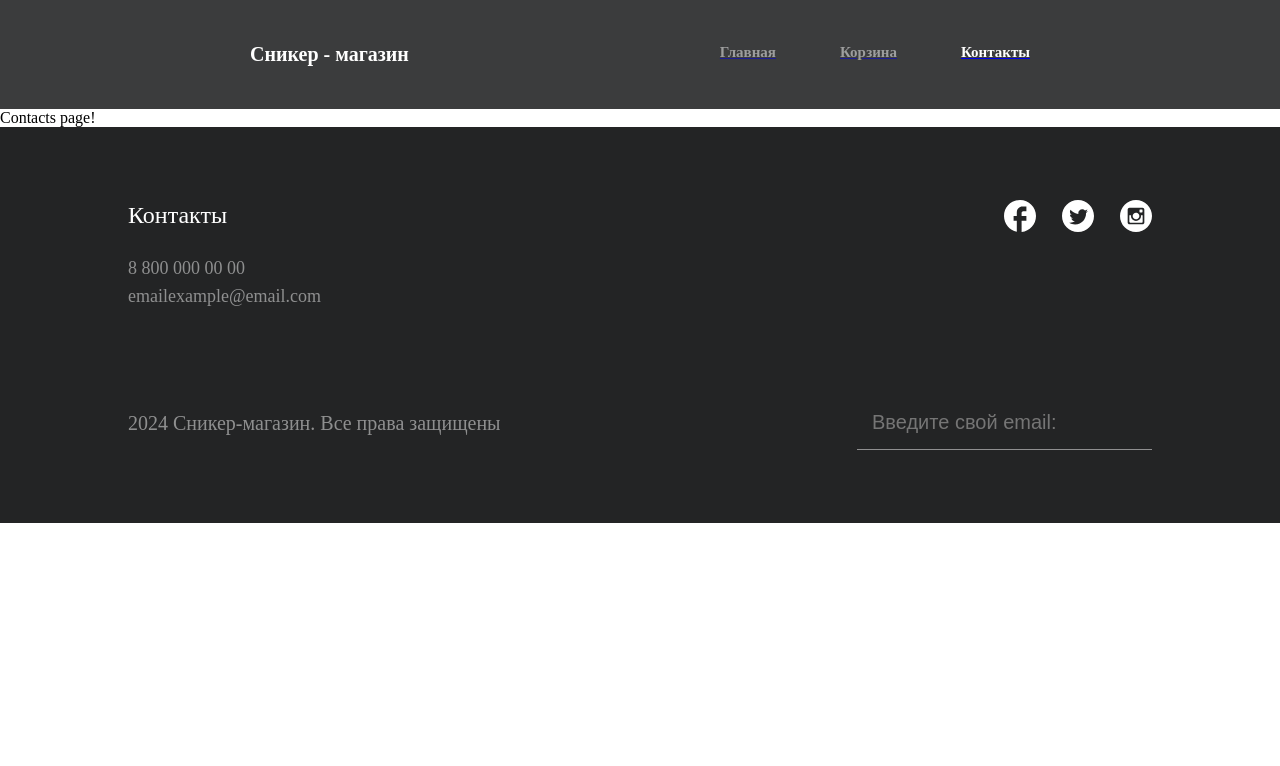
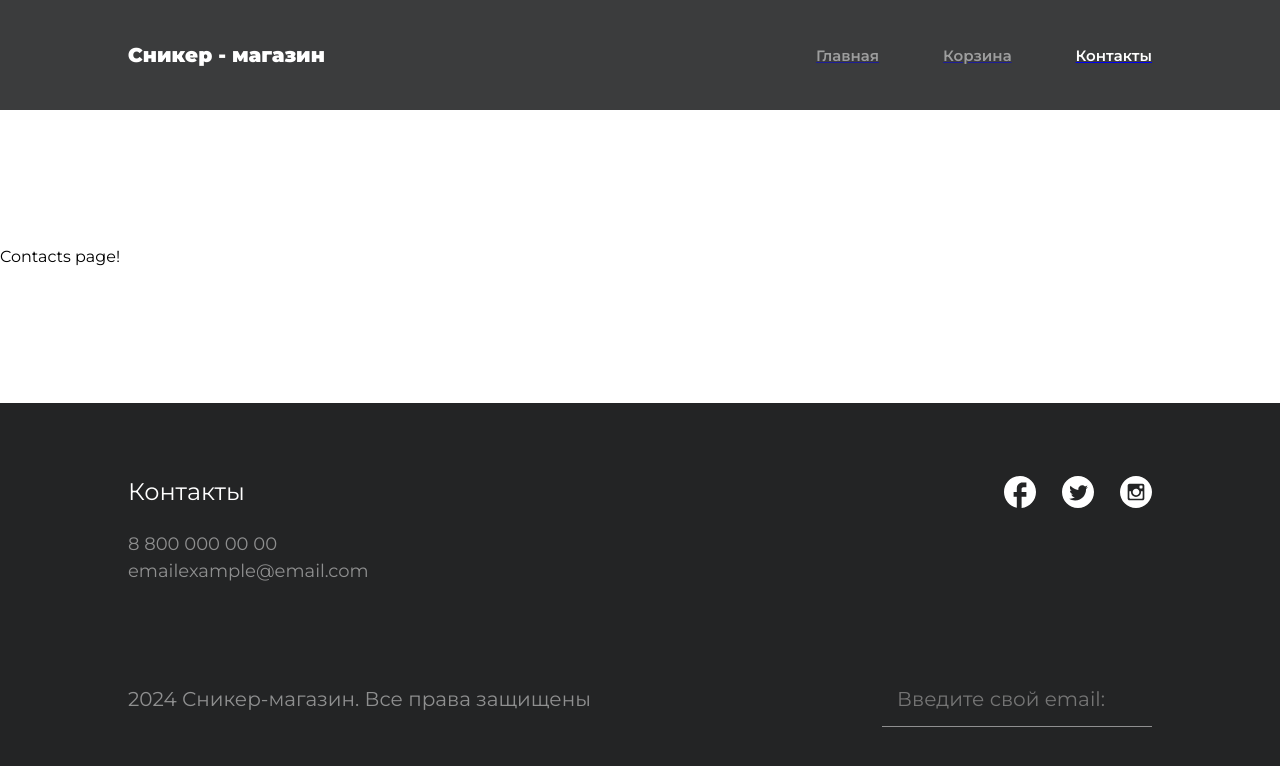
Before and after one commit to NikaOst/Snickers, a React (Vite) app: page /contacts in a window 1280 px wide. Shown: the top 766 px of the page. Built offline with nearby package versions, Linux system fonts and the light colour scheme.

Commit message:
Add: card page Fix: header style

```diff
--- a/index.html
+++ b/index.html
@@ -4,6 +4,11 @@
     <meta charset="UTF-8" />
     <link rel="icon" type="image/svg+xml" href="/favicon.svg" />
     <meta name="viewport" content="width=device-width, initial-scale=1.0" />
+    <link rel="preconnect" href="https://fonts.googleapis.com" />
+    <link rel="preconnect" href="https://fonts.gstatic.com" crossorigin />
+    <link
+      href="https://fonts.googleapis.com/css2?family=Bebas+Neue&family=Caveat:wght@400..700&family=Inter:ital,opsz,wght@0,14..32,100..900;1,14..32,100..900&family=Montserrat:ital,wght@0,100..900;1,100..900&family=Open+Sans:ital,wght@0,300..800;1,300..800&family=Raleway:ital,wght@0,100..900;1,100..900&family=Roboto:ital,wght@0,100..900;1,100..900&family=Rubik:ital,wght@0,300..900;1,300..900&display=swap"
+      rel="stylesheet" />
     <title>snickers</title>
   </head>
   <body>
--- a/src/App.css
+++ b/src/App.css
@@ -2,8 +2,16 @@
   margin: 0;
   padding: 0;
   box-sizing: border-box;
+  font-family: 'Montserrat', sans-serif;
 }
 
 body {
-  height: 100vh;
+  height: 100%;
 }
+
+.mainContainer {
+  min-height: 100vh;
+  display: flex;
+  flex-direction: column;
+  justify-content: space-between;
+}
--- a/src/App.jsx
+++ b/src/App.jsx
@@ -9,6 +9,7 @@ import Footer from './components/footer';
 function App() {
   return (
     <BrowserRouter>
+      <div className="mainContainer">
         <Header />
         <Routes>
           <Route path="/" element={<MainPage />} />
@@ -16,6 +17,7 @@ function App() {
           <Route path="/contacts" element={<ContactsPage />} />
         </Routes>
         <Footer />
+      </div>
     </BrowserRouter>
   );
 }
--- a/src/components/header/index.jsx
+++ b/src/components/header/index.jsx
@@ -4,17 +4,25 @@ import { NavLink } from 'react-router-dom';
 function Header() {
   return (
     <div className={styles.mainContainer}>
+      <div className={styles.navContent}>
         <span className={styles.marketName}>Сникер - магазин</span>
         <div className={styles.links}>
-        <NavLink to={'/'} className={({ isActive }) => isActive ? styles.activeLink : styles.inactiveLink}>
+          <NavLink
+            to={'/'}
+            className={({ isActive }) => (isActive ? styles.activeLink : styles.inactiveLink)}>
             <span>Главная</span>
           </NavLink>
-        <NavLink to={'/card'} className={({ isActive }) => isActive ? styles.activeLink : styles.inactiveLink}>
+          <NavLink
+            to={'/card'}
+            className={({ isActive }) => (isActive ? styles.activeLink : styles.inactiveLink)}>
             <span>Корзина</span>{' '}
           </NavLink>
-        <NavLink to={'/contacts'} className={({ isActive }) => isActive ? styles.activeLink : styles.inactiveLink}>
+          <NavLink
+            to={'/contacts'}
+            className={({ isActive }) => (isActive ? styles.activeLink : styles.inactiveLink)}>
             <span>Контакты</span>
           </NavLink>
+        </div>
       </div>
     </div>
   );
--- a/src/components/header/styles.module.css
+++ b/src/components/header/styles.module.css
@@ -1,9 +1,15 @@
 .mainContainer {
-  padding: 43px 250px;
+  padding: 43px 0;
   background-color: #3b3c3d;
   color: #ffffff;
+}
+
+.navContent {
+  margin: 0 auto;
+  width: 80%;
   display: flex;
   justify-content: space-between;
+  align-items: center;
 }
 
 .links {
--- a/src/pages/CardPage.jsx
+++ b/src/pages/CardPage.jsx
@@ -1,9 +1,73 @@
 import React from 'react';
+import Divider from '@mui/material/Divider';
+import deleteIcon from '../assets/icons/deleteProduct.svg';
+import lineDivide from '../assets/icons/line_vertical.svg';
 
 function CardPage() {
   return (
-    <div>
-      <p>Card page!</p>
+    <div style={{ width: '80%', margin: '50px auto' }}>
+      <div>
+        <h2 style={{ fontSize: '36px', fontWeight: '700', marginBottom: '37px' }}>Корзина</h2>
+        <Divider sx={{ marginBottom: '45px' }} variant="fullWidth" />
+      </div>
+      <div style={{ display: 'flex', justifyContent: 'space-between', marginBottom: '172px' }}>
+        <div>
+          <div
+            style={{
+              display: 'flex',
+              justifyContent: 'center',
+              alignItems: 'center',
+              padding: '22px 23px',
+              backgroundColor: '#FAFAFA',
+            }}>
+            <img style={{ marginRight: '36px' }} src="" alt="ProdImg" />
+            <img style={{ marginRight: '36px' }} src={lineDivide} alt="lineDivide" />
+
+            <span style={{ width: '100%', maxWidth: '288px' }}>
+              Мужские Кроссовки Nike Air Zoom Pegasus{' '}
+            </span>
+
+            <div style={{ display: 'flex', flexDirection: 'column', marginRight: '160px' }}>
+              <span>Цена:</span>
+              <span>330 €</span>
+            </div>
+
+            <div
+              style={{
+                width: '66px',
+                height: '66px',
+                backgroundColor: '#F3F3F3',
+                borderRadius: '100%',
+                display: 'flex',
+                justifyContent: 'center',
+                alignItems: 'center',
+              }}>
+              <img style={{ cursor: 'pointer' }} src={deleteIcon} alt="deleteProdSvg" />
+            </div>
+          </div>
+        </div>
+        <div
+          style={{
+            display: 'flex',
+            flexDirection: 'column',
+            padding: '26px 28px',
+            backgroundColor: '#FAFAFA',
+          }}>
+          <h1 style={{ margin: '0 auto 42px' }}>Итого</h1>
+
+          <div
+            style={{ display: 'flex', flexDirection: 'column', gap: '41px', marginBottom: '64px' }}>
+            <span>Мужские Кроссовки Nike Air Zoom Pegasus </span>
+            <span>Мужские Кроссовки Adidas Originals </span>
+          </div>
+
+          <div style={{ display: 'flex', flexDirection: 'column', gap: '5px' }}>
+            <Divider variant="fullWidth" />
+            <span>Цена:</span>
+            <span>330 €</span>
+          </div>
+        </div>
+      </div>
     </div>
   );
 }
--- a/src/pages/MainPage.jsx
+++ b/src/pages/MainPage.jsx
@@ -1,6 +1,3 @@
-import List from '@mui/material/List';
-import ListItem from '@mui/material/ListItem';
-import ListItemText from '@mui/material/ListItemText';
 import Divider from '@mui/material/Divider';
 import Card from '@mui/material/Card';
 import boots from '../assets/images/boots.png';
```
Also changed, not shown: src/assets/icons/deleteProduct.svg (added), src/assets/icons/line_vertical.svg (added). Lines whose indentation alone changed are shown as unchanged.
